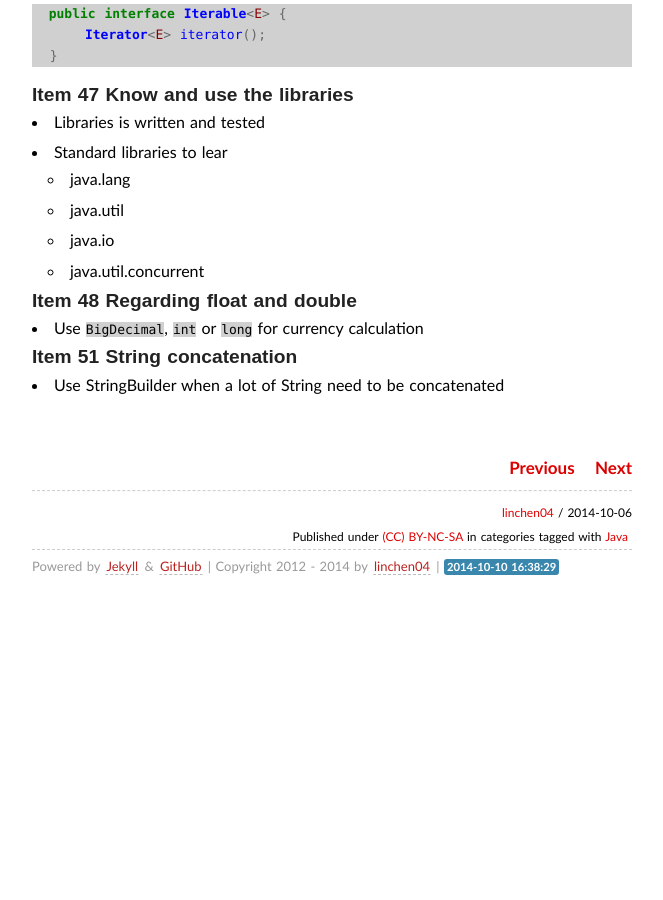
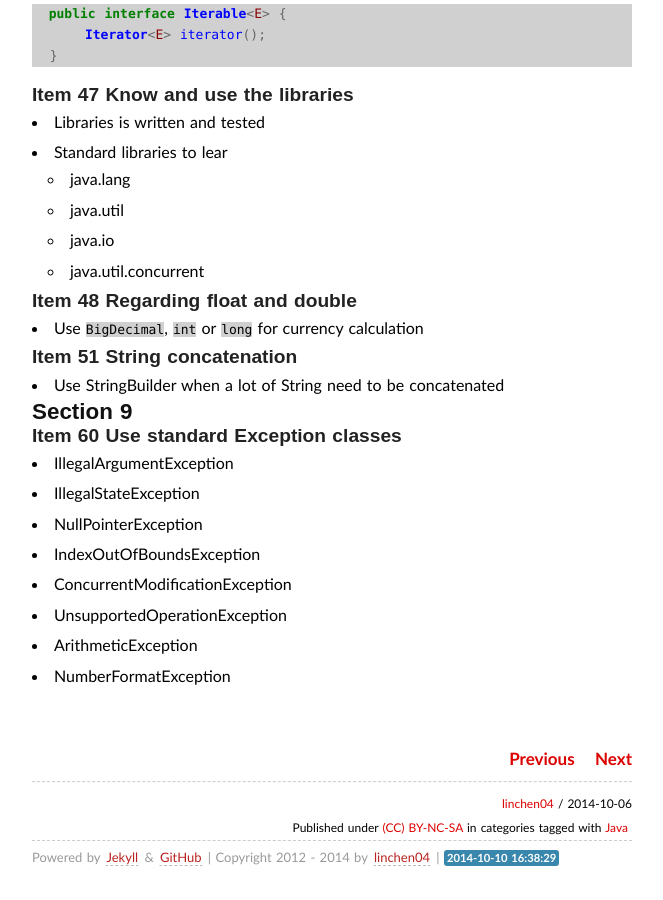
Before and after one commit to lchenn/linchen04.github.io, a Jekyll site: the page built from _posts/2014-10-06-effiective-java-notes.md, in a window 1280 px wide and 900 px high, scrolled down 1239 px. Shown: the whole window, without its empty margins (308-971 px from the left). Built offline with Jekyll 4.4.1, drawn with Linux system fonts in a browser that asks for light colours; some web fonts are replaced; Markdown is read by kramdown in place of the engine named in the settings; comment, search, counter and statistics services are not loaded; before the commit the page ends 1848 px from its top, so only the background shows below that.

Commit message:
More item

```diff
--- a/_posts/2014-10-06-effiective-java-notes.md
+++ b/_posts/2014-10-06-effiective-java-notes.md
@@ -73,3 +73,16 @@ tags: "Java"
 
 ### Item 51 String concatenation
 - Use StringBuilder when a lot of String need to be concatenated
+
+
+## Section 9
+
+### Item 60 Use standard Exception classes
+- IllegalArgumentException
+- IllegalStateException
+- NullPointerException
+- IndexOutOfBoundsException
+- ConcurrentModificationException
+- UnsupportedOperationException
+- ArithmeticException
+- NumberFormatException
```
